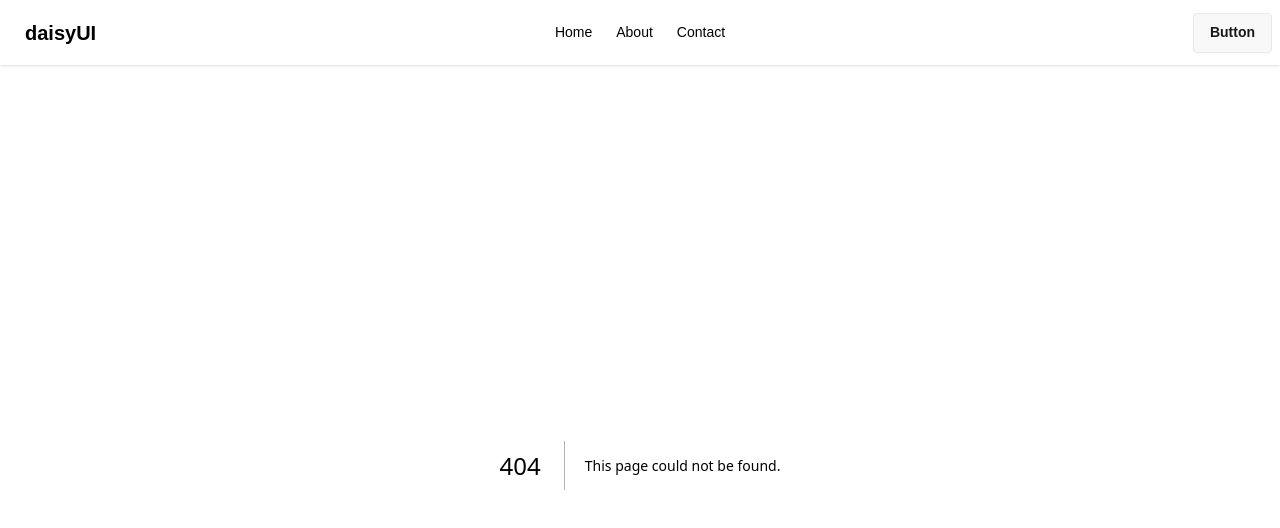
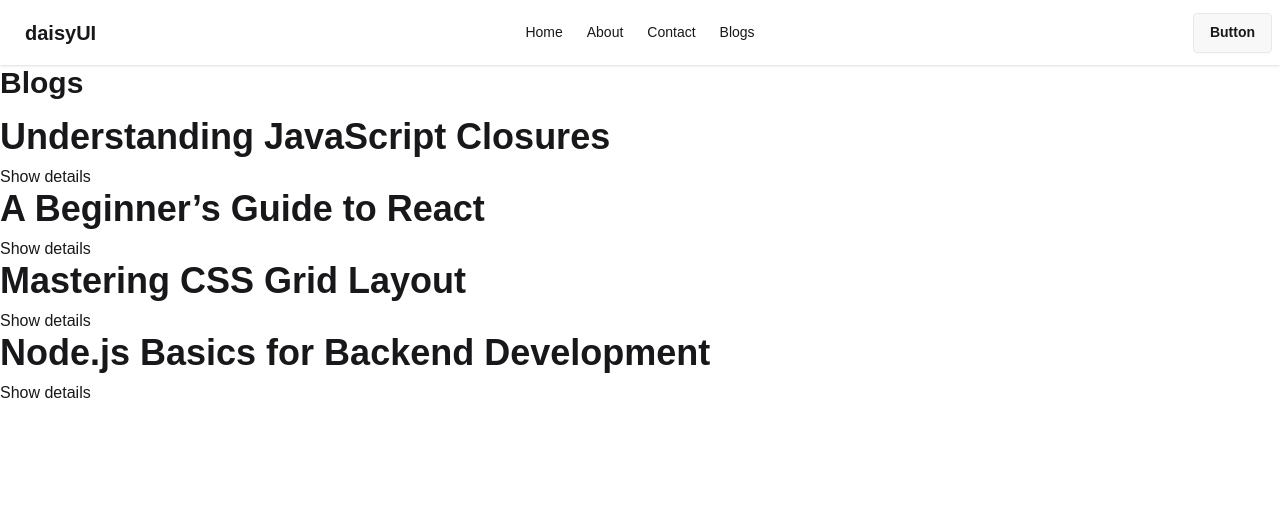
Before and after one commit to abutalha08/intro-to-next-js, a Next.js app: page /blogs in a window 1280 px wide. Before the commit this address had no page. Shown: the top 528 px of the page. Built offline with nearby package versions, Linux system fonts and the light colour scheme.

Commit message:
Dynamic Routing in Next.js and Dynamic Route Segments

```diff
--- /dev/null
+++ b/src/app/blogs/[blogId]/page.jsx
@@ -0,0 +1,56 @@
+
+const blogs = [
+    {
+        id: 1,
+        title: "Understanding JavaScript Closures",
+        author: "Jhankar Mahbub",
+        date: "2026-04-01",
+        tags: ["JavaScript", "Closures", "Core Concepts"],
+        content: "Closures are a fundamental concept in JavaScript that allow functions to access variables from an outer scope even after the outer function has executed."
+    },
+    {
+        id: 2,
+        title: "A Beginner’s Guide to React",
+        author: "John Doe",
+        date: "2026-03-28",
+        tags: ["React", "Frontend", "JavaScript"],
+        content: "React is a popular JavaScript library for building user interfaces. It helps developers create reusable UI components."
+    },
+    {
+        id: 3,
+        title: "Mastering CSS Grid Layout",
+        author: "Jane Smith",
+        date: "2026-03-25",
+        tags: ["CSS", "Grid", "Web Design"],
+        content: "CSS Grid is a powerful layout system that allows you to create complex and responsive web layouts with ease."
+    },
+    {
+        id: 4,
+        title: "Node.js Basics for Backend Development",
+        author: "Alex Johnson",
+        date: "2026-03-20",
+        tags: ["Node.js", "Backend", "API"],
+        content: "Node.js allows you to run JavaScript on the server side, making it a great choice for building scalable backend applications."
+    }
+];
+
+const BlogDetailPage = async ({ params }) => {
+    const { blogId } = await params;
+
+    const blog = blogs.find(blog => blog.id === parseInt(blogId));
+
+    console.log('show me params', blog)
+
+    return (
+        <div>
+            <h4 className="text-3xl">Blog detail coming soon</h4>
+            {blog && <div>
+                <h2 className="text-4xl font-bold mb-2">{blog.title}</h2>
+                <p>{blog.content}</p>
+            </div>
+            }
+        </div>
+    );
+};
+
+export default BlogDetailPage;
--- /dev/null
+++ b/src/app/blogs/page.jsx
@@ -0,0 +1,66 @@
+import Link from "next/link";
+
+// import { Roboto, Poppins } from 'next/font/google'
+
+// const roboto = Roboto({
+//   weight: '400',
+//   subsets: ['latin'],
+// })
+
+// const poppins = Poppins({
+//   weight: [ '400', '700' ],
+//   subsets: ['latin'],
+// })
+
+
+const BlogsPage = () => {
+
+    const blogs = [
+        {
+            id: 1,
+            title: "Understanding JavaScript Closures",
+            author: "Jhankar Mahbub",
+            date: "2026-04-01",
+            tags: ["JavaScript", "Closures", "Core Concepts"],
+            content: "Closures are a fundamental concept in JavaScript that allow functions to access variables from an outer scope even after the outer function has executed."
+        },
+        {
+            id: 2,
+            title: "A Beginner’s Guide to React",
+            author: "John Doe",
+            date: "2026-03-28",
+            tags: ["React", "Frontend", "JavaScript"],
+            content: "React is a popular JavaScript library for building user interfaces. It helps developers create reusable UI components."
+        },
+        {
+            id: 3,
+            title: "Mastering CSS Grid Layout",
+            author: "Jane Smith",
+            date: "2026-03-25",
+            tags: ["CSS", "Grid", "Web Design"],
+            content: "CSS Grid is a powerful layout system that allows you to create complex and responsive web layouts with ease."
+        },
+        {
+            id: 4,
+            title: "Node.js Basics for Backend Development",
+            author: "Alex Johnson",
+            date: "2026-03-20",
+            tags: ["Node.js", "Backend", "API"],
+            content: "Node.js allows you to run JavaScript on the server side, making it a great choice for building scalable backend applications."
+        }
+    ];
+// className={poppins.className}
+
+    return (
+        <div >
+            <h2 className="text-3xl font-bold mb-4">Blogs</h2>
+
+            {blogs.map(blog => <div key={blog.id}>
+                <h3 className="text-4xl font-bold mb-2">{blog.title}</h3>
+                <Link href={`/blogs/${blog.id}`}>Show details</Link>
+            </div>)}
+        </div>
+    );
+};
+
+export default BlogsPage;
--- a/src/components/Navbar.jsx
+++ b/src/components/Navbar.jsx
@@ -15,8 +15,8 @@ const Navbar = () => {
         <li><Link  href="/">Home</Link></li>
         <li><Link  href="/about">About</Link></li>
         <li><Link href="/contact">Contact</Link></li>
-        {/* <li><Link href="/blogs">Blogs</Link></li>
-        <li><Link   href="/dashboard">Dashboard</Link></li>
+        <li><Link href="/blogs">Blogs</Link></li>
+        {/* <li><Link   href="/dashboard">Dashboard</Link></li>
         <li><Link href="/users">Users</Link></li> */}
 
     </>
```
